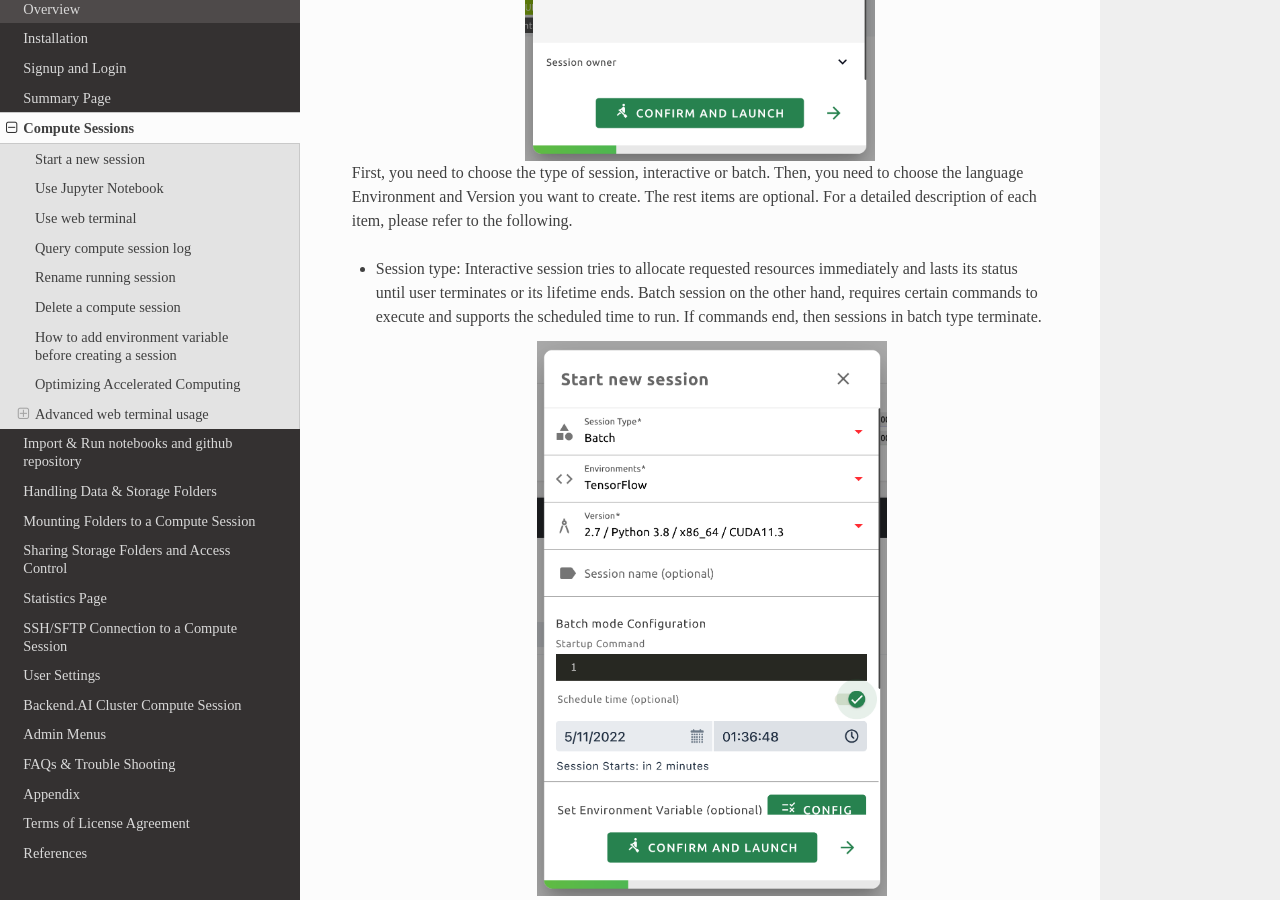
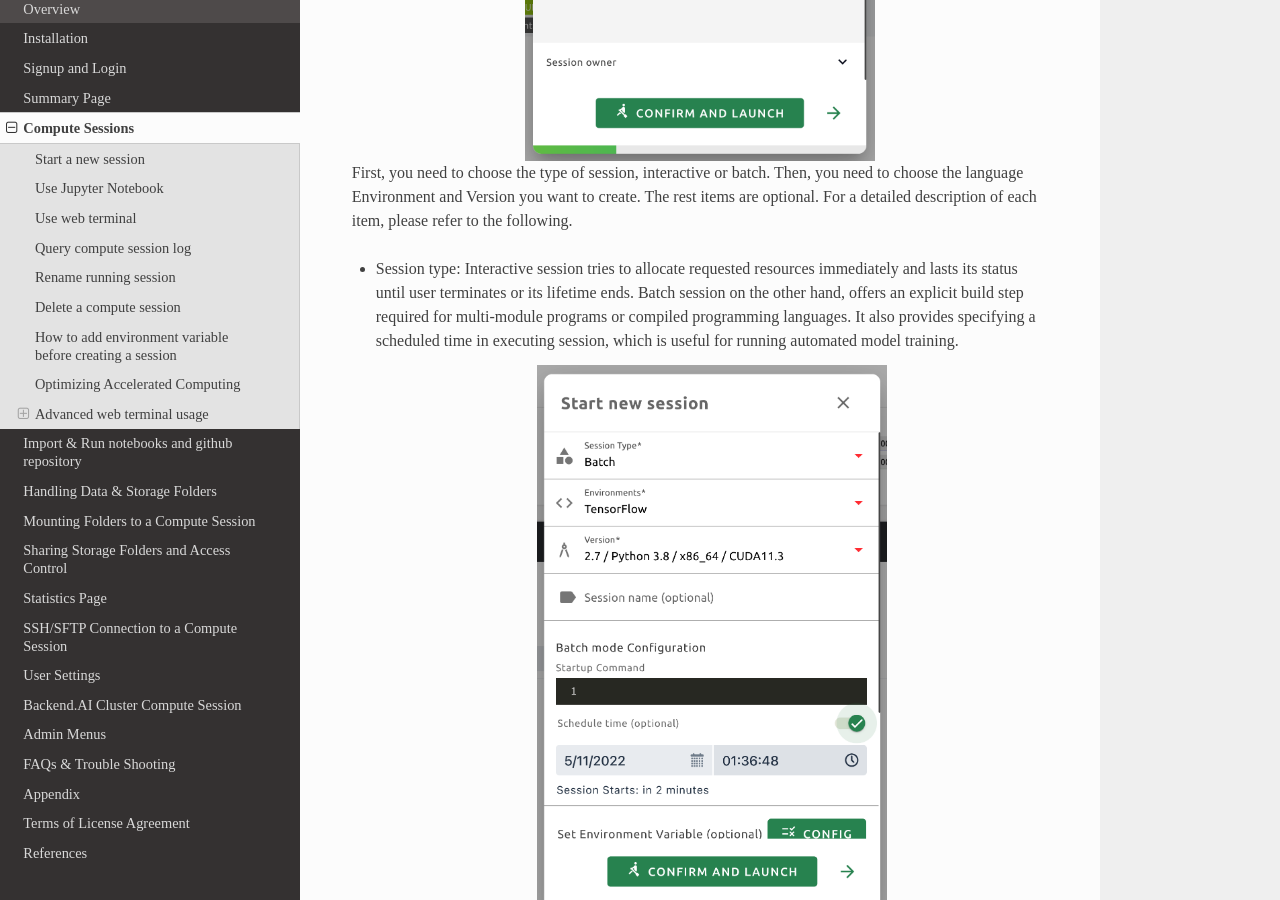
Before and after one commit to lablup/backend.ai-docs-webui, a Sphinx documentation site: the page built from docs/sessions_all/sessions_all.rst, in a window 1280 px wide and 900 px high, scrolled down 1234 px. Built offline with Sphinx 7.4.7 and the Read the Docs theme 2.0.0, drawn with Linux system fonts in a browser that asks for light colours; some web fonts are replaced.

```diff
--- a/docs/sessions_all/sessions_all.rst
+++ b/docs/sessions_all/sessions_all.rst
@@ -24,15 +24,18 @@
 
 First, you need to choose the type of session, interactive or batch.
 Then, you need to choose the language Environment and Version you want to
-create.  The rest items are optional. For a detailed description of each item,
+create. The rest items are optional. For a detailed description of each item,
 please refer to the following.
+
 
 .. _session-naming-rule:
 
 * Session type: Interactive session tries to allocate requested resources
   immediately and lasts its status until user terminates or its lifetime ends.
-  Batch session on the other hand, requires certain commands to execute and supports
-  the scheduled time to run. If commands end, then sessions in batch type terminate.
+  Batch session on the other hand, offers an explicit build step required for
+  multi-module programs or compiled programming languages. It also provides
+  specifying a scheduled time in executing session, which is useful for running
+  automated model training.
 
   .. image:: session_type_batch.png
      :width: 350
@@ -307,10 +310,11 @@
 Rename running session
 ----------------------
 
-You can change the name of session in `RUNNING` status.
+You can change the name of session in ``RUNNING`` status.
 Despite renaming the session name, :ref:`the authoring rule<session-naming-rule>` is the same.
 
 .. image:: session_renaming.png
+
 
 
 Delete a compute session
```
Also changed, not shown: 1 other file.
